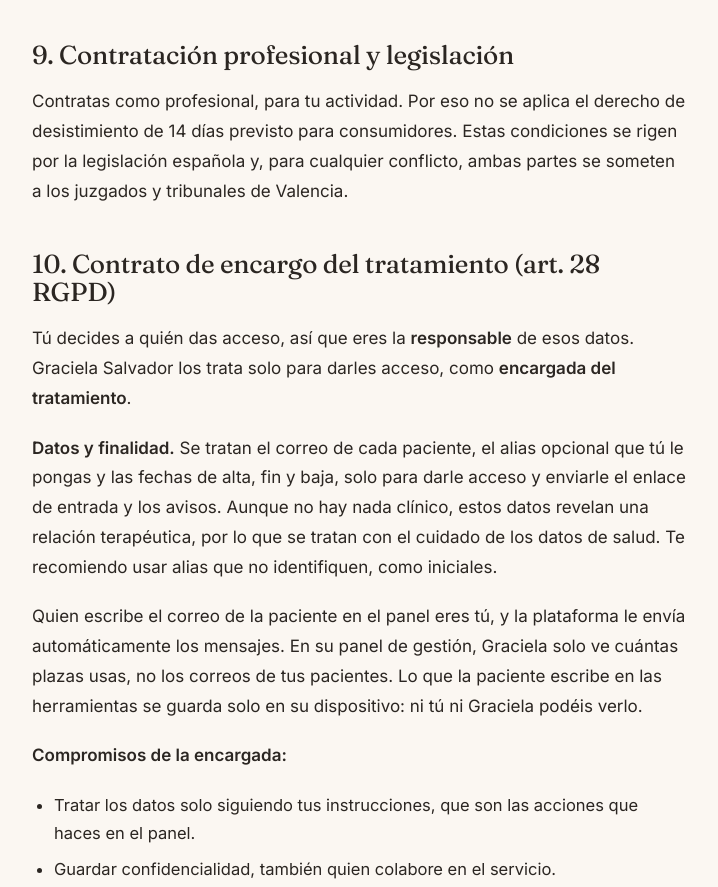
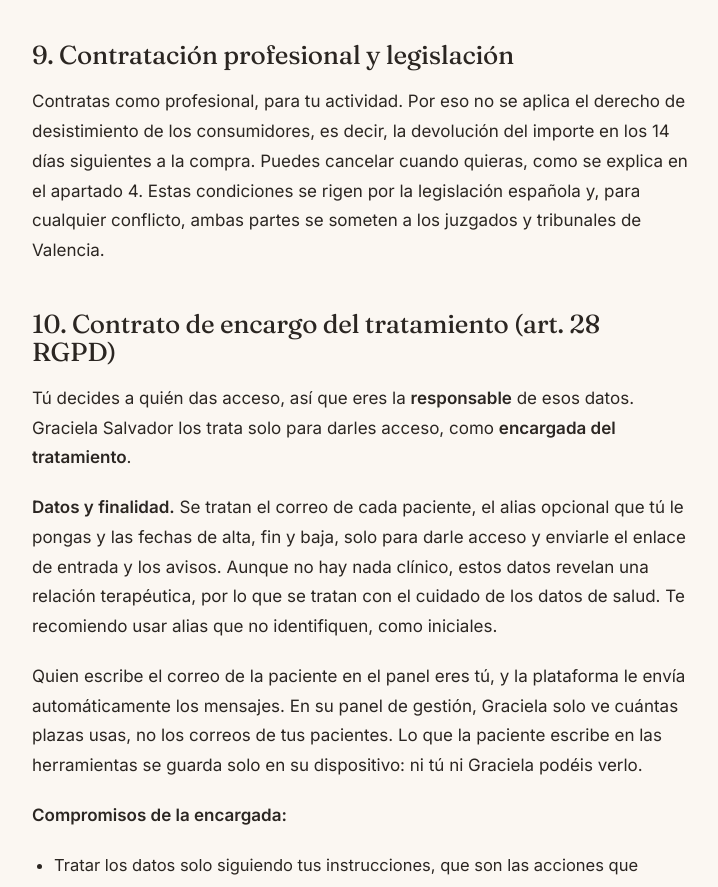
Before and after one commit to GracielaSalvador/graciela-salvador-psicologa-web, a plain HTML site: page condiciones-profesionales.html in a window 1280 px wide. Shown: the part 2362-3249 px from the top of the page, without its empty margins (280-998 px from the left). Drawn offline with Linux system fonts and the light colour scheme.

Commit message:
Add files via upload

```diff
--- a/condiciones-profesionales.html
+++ b/condiciones-profesionales.html
@@ -112,7 +112,7 @@
       <p>Procuro que el servicio esté siempre disponible, aunque no puedo garantizar que no haya interrupciones. Cualquier cambio de precio o de condiciones se avisará con 30 días de antelación y no afectará al periodo ya pagado.</p>
 
       <h2>9. Contratación profesional y legislación</h2>
-      <p>Contratas como profesional, para tu actividad. Por eso no se aplica el derecho de desistimiento de 14 días previsto para consumidores. Estas condiciones se rigen por la legislación española y, para cualquier conflicto, ambas partes se someten a los juzgados y tribunales de Valencia.</p>
+      <p>Contratas como profesional, para tu actividad. Por eso no se aplica el derecho de desistimiento de los consumidores, es decir, la devolución del importe en los 14 días siguientes a la compra. Puedes cancelar cuando quieras, como se explica en el apartado 4. Estas condiciones se rigen por la legislación española y, para cualquier conflicto, ambas partes se someten a los juzgados y tribunales de Valencia.</p>
 
       <h2>10. Contrato de encargo del tratamiento (art. 28 RGPD)</h2>
       <p>Tú decides a quién das acceso, así que eres la <strong>responsable</strong> de esos datos. Graciela Salvador los trata solo para darles acceso, como <strong>encargada del tratamiento</strong>.</p>
```
